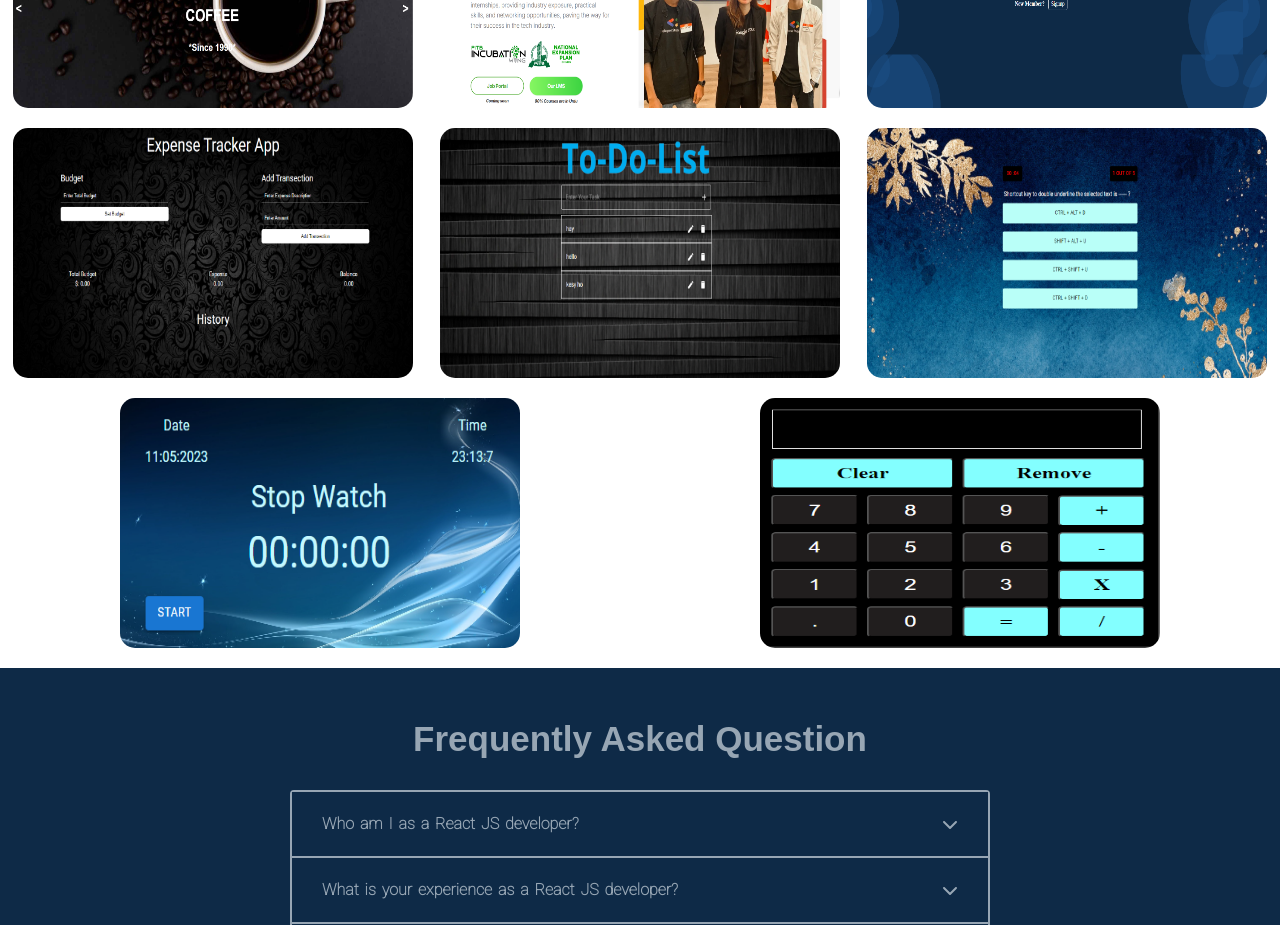
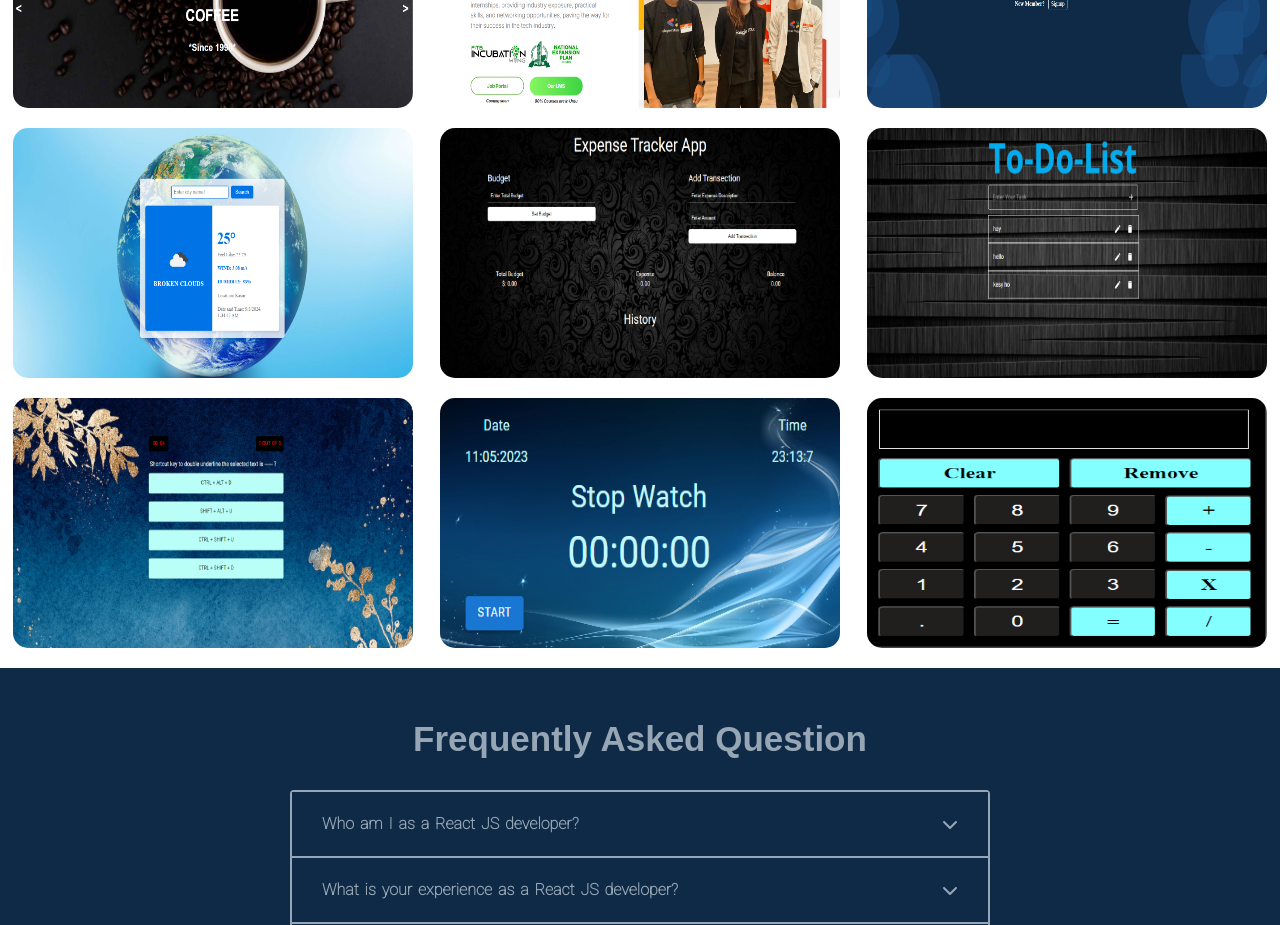
Before and after one commit to Ab-Tayyab/abdullah-tayyab-portfolio, a React (Create React App) app: page / in a window 1280 px wide. Shown: the part 2360-3285 px from the top of the page. Built offline with nearby package versions, Linux system fonts and the light colour scheme.

Commit message:
weather app added

```diff
--- a/src/component/project/ProjectAPI.js
+++ b/src/component/project/ProjectAPI.js
@@ -6,6 +6,7 @@ import s6 from "../../images/W1.png";
 import s7 from "../../images/C2.png";
 import s8 from "../../images/T1.png";
 import s9 from "../../images/L1.png";
+import s10 from "../../images/W2.png";
 
 export const projectdata = [
   {
@@ -32,7 +33,14 @@ export const projectdata = [
       "Internship task create signup, login and reset password form using firebase",
   },
   {
-    id: 2,
+    id: 4,
+    name: "Weather App",
+    img: s10,
+    url: "https://weatheruptodate.vercel.app/",
+    detail: "Weather app build by open weather API using fetch method",
+  },
+  {
+    id: 7,
     name: "Expense Tracker App",
     img: s1,
     url: "https://reactjs-expense-tracker-app.netlify.app/",
@@ -40,7 +48,7 @@ export const projectdata = [
       "An expense tracker app allows you to monitor and categorize your expenses. Feature Include: Edit",
   },
   {
-    id: 3,
+    id: 8,
     name: "To Do List",
     img: s8,
     url: "https://reactjs-any-do-list.netlify.app/",
@@ -48,7 +56,7 @@ export const projectdata = [
       "A list of errands and other tasks – often written on a piece of paper as a memory aid – that one needs or intends to accomplish.",
   },
   {
-    id: 4,
+    id: 9,
     name: "Quiz App",
     img: s5,
     url: "https://reactjs-quiz-app-with-timer.netlify.app/",
@@ -56,7 +64,7 @@ export const projectdata = [
       "A quiz is a form of game or mind sport in which players attempt to answer questions correctly on one or several specific topics.",
   },
   {
-    id: 5,
+    id: 10,
     name: "Time Cunter App",
     img: s6,
     url: "https://reactjs-time-counter-app.netlify.app/",
@@ -64,7 +72,7 @@ export const projectdata = [
       " App timer is an incredibly useful tool for time management if you are someone who struggles to get off an app. It can help you save time.",
   },
   {
-    id: 6,
+    id: 11,
     name: "Calculator",
     img: s7,
     url: "https://simple-reactjs-calculator.netlify.app/",
```
Also changed, not shown: src/images/W2.png (added).
